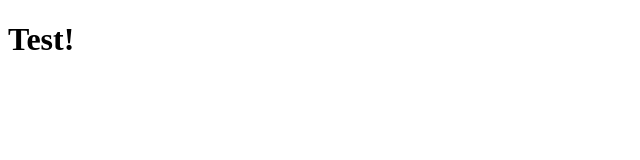
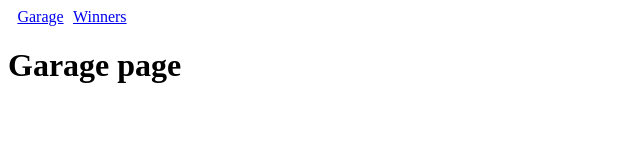
Before and after one commit to maxkleshchyonok/portfolio, a website built with webpack: page async-race/src/index.html in a window 1280 px wide. Shown: the whole page, without its empty margins (0-640 px from the left). Built offline with nearby package versions, Linux system fonts and the light colour scheme.

Commit message:
feat: add spa

```diff
--- /dev/null
+++ b/async-race/src/core/components/header/index.ts
@@ -0,0 +1,37 @@
+import Component from '../../templates/components';
+import { PageIds } from '../../../pages/app';
+
+const Buttons = [
+  {
+    id: PageIds.GarageID,
+    text: 'Garage',
+  },
+  {
+    id: PageIds.WinnersID,
+    text: 'Winners',
+  },
+];
+
+class Header extends Component {
+  // constructor(tagName: string, className: string) {
+  //   super(tagName, className);
+  // }
+
+  renderPageButtons() {
+    const pageButtons = document.createElement('div');
+    Buttons.forEach((button) => {
+      const buttonHTML = document.createElement('a');
+      buttonHTML.href = `#${button.id}`;
+      buttonHTML.innerText = button.text;
+      pageButtons.append(buttonHTML);
+    });
+    this.container.append(pageButtons);
+  }
+
+  render() {
+    this.renderPageButtons();
+    return this.container;
+  }
+}
+
+export default Header;
--- /dev/null
+++ b/async-race/src/core/templates/components.ts
@@ -0,0 +1,14 @@
+abstract class Component {
+  protected container: HTMLElement;
+
+  constructor(tagName: string, className: string) {
+    this.container = document.createElement(tagName);
+    this.container.className = className;
+  }
+
+  render() {
+    return this.container;
+  }
+}
+
+export default Component;
--- /dev/null
+++ b/async-race/src/core/templates/page.ts
@@ -0,0 +1,22 @@
+abstract class Page {
+  protected container: HTMLElement;
+
+  static TextObject = {};
+
+  constructor(id: string) {
+    this.container = document.createElement('div');
+    this.container.id = id;
+  }
+
+  protected createHeaderTitle(text: string): HTMLElement {
+    const headerTitle = document.createElement('h1');
+    headerTitle.innerText = text;
+    return headerTitle;
+  }
+
+  render() {
+    return this.container;
+  }
+}
+
+export default Page;
--- a/async-race/src/index.html
+++ b/async-race/src/index.html
@@ -8,6 +8,6 @@
     <title>Async-race</title>
 </head>
 <body>
-    <h1>Test!</h1>
+
 </body>
 </html>
--- /dev/null
+++ b/async-race/src/index.scss
@@ -0,0 +1,10 @@
+body{
+  width: 100%;
+  .header-container{
+    width: 10%;
+    div{
+      display: flex;
+      justify-content: space-evenly;
+    }
+  }
+}
--- a/async-race/src/index.ts
+++ b/async-race/src/index.ts
@@ -0,0 +1,5 @@
+import App from './pages/app';
+import './index.css';
+
+const app = new App();
+app.run();
--- /dev/null
+++ b/async-race/src/pages/app/index.ts
@@ -0,0 +1,62 @@
+import Garage from '../garage';
+import Winners from '../winners';
+import Page from '../../core/templates/page';
+import Header from '../../core/components/header';
+import ErrorPage, {ErrorTypes} from '../error';
+
+export const enum PageIds {
+  GarageID = 'garage-page',
+  WinnersID = 'winners-page',
+}
+
+class App {
+  private static container: HTMLElement = document.body;
+
+  private static defaultPageId: string = 'current-page';
+
+  private initialPage: Garage;
+
+  private header: Header;
+
+  constructor() {
+    this.initialPage = new Garage('garage-page');
+    this.header = new Header('header', 'header-container');
+  }
+
+  static renderNewPage(idPage: string) {
+    const currentPageHTML = document.querySelector(`#${App.defaultPageId}`);
+    if (currentPageHTML) {
+      currentPageHTML.remove();
+    }
+    let page: Page | null = null;
+
+    if (idPage === PageIds.GarageID) {
+      page = new Garage(idPage);
+    } else if (idPage === PageIds.WinnersID) {
+      page = new Winners(idPage);
+    } else {
+      page = new ErrorPage(idPage, ErrorTypes.Error_404);
+    }
+
+    if (page) {
+      const pageHTML = page.render();
+      pageHTML.id = App.defaultPageId;
+      App.container.append(pageHTML);
+    }
+  }
+
+  private enableRouteChange() {
+    window.addEventListener('hashchange', () => {
+      const hash = window.location.hash.slice(1);
+      App.renderNewPage(hash);
+    });
+  }
+
+  run() {
+    App.container.append(this.header.render());
+    App.renderNewPage('garage-page');
+    this.enableRouteChange();
+  }
+}
+
+export default App;
--- /dev/null
+++ b/async-race/src/pages/error/index.ts
@@ -0,0 +1,26 @@
+import Page from '../../core/templates/page';
+
+export const enum ErrorTypes {
+  Error_404 = 404,
+}
+
+class ErrorPage extends Page {
+  private errorType: ErrorTypes | string;
+
+  static TextObject: {[prop: string]: string} = {
+    '404': 'Error! Page was not found.',
+  };
+
+  constructor(id: string, errorType: ErrorTypes | string) {
+    super(id);
+    this.errorType = errorType;
+  }
+
+  render() {
+    const title = this.createHeaderTitle(ErrorPage.TextObject[this.errorType]);
+    this.container.append(title);
+    return this.container;
+  }
+}
+
+export default ErrorPage;
--- /dev/null
+++ b/async-race/src/pages/garage/index.ts
@@ -0,0 +1,16 @@
+import Page from '../../core/templates/page';
+
+class Garage extends Page {
+
+  static TextObject = {
+    MainTitle: 'Garage page',
+  };
+
+  render() {
+    const title = this.createHeaderTitle(Garage.TextObject.MainTitle);
+    this.container.append(title);
+    return this.container;
+  }
+}
+
+export default Garage;
--- /dev/null
+++ b/async-race/src/pages/winners/index.ts
@@ -0,0 +1,15 @@
+import Page from '../../core/templates/page';
+
+class Winners extends Page {
+  static TextObject = {
+    MainTitle: 'Winners Page',
+  };
+
+  render() {
+    const title = this.createHeaderTitle(Winners.TextObject.MainTitle);
+    this.container?.append(title);
+    return this.container;
+  }
+}
+
+export default Winners;
```
Also changed, not shown: async-race/src/setupProxy.js (deleted, +0 -11 lines), async-race/src/index.css (added), 1 other file.
